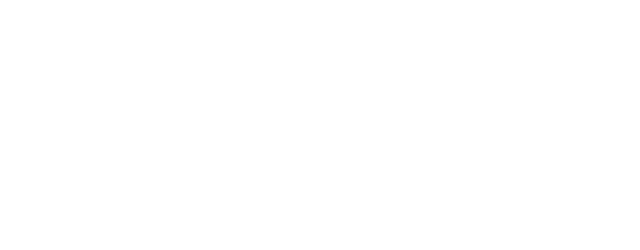
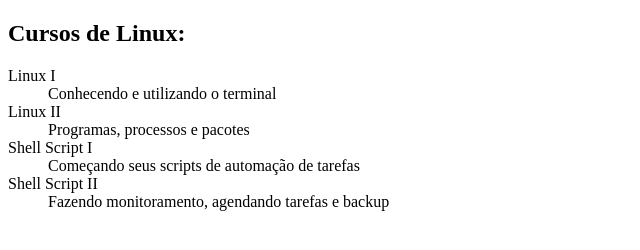
Before and after one commit to JeffNoronha/exercises-git, a plain HTML site: page index.html in a window 1280 px wide. Shown: the whole page, without its empty margins (0-640 px from the left). Drawn offline with Linux system fonts and the light colour scheme.

Commit message:
Adicionado curso de Linux

```diff
--- a/index.html
+++ b/index.html
@@ -6,5 +6,21 @@
 	</head>
 	<body>
 
+		<h2>Cursos de Linux:</h2>
+
+		<dl>
+			<dt>Linux I</dt>
+			<dd>Conhecendo e utilizando o terminal</dd>
+
+			<dt>Linux II</dt>
+			<dd>Programas, processos e pacotes</dd>
+
+			<dt>Shell Script I</dt>
+			<dd>Começando seus scripts de automação de tarefas</dd>
+
+			<dt>Shell Script II</dt>
+			<dd>Fazendo monitoramento, agendando tarefas e backup</dd>
+		</dl>
+
 	</body>
 </html>
```
